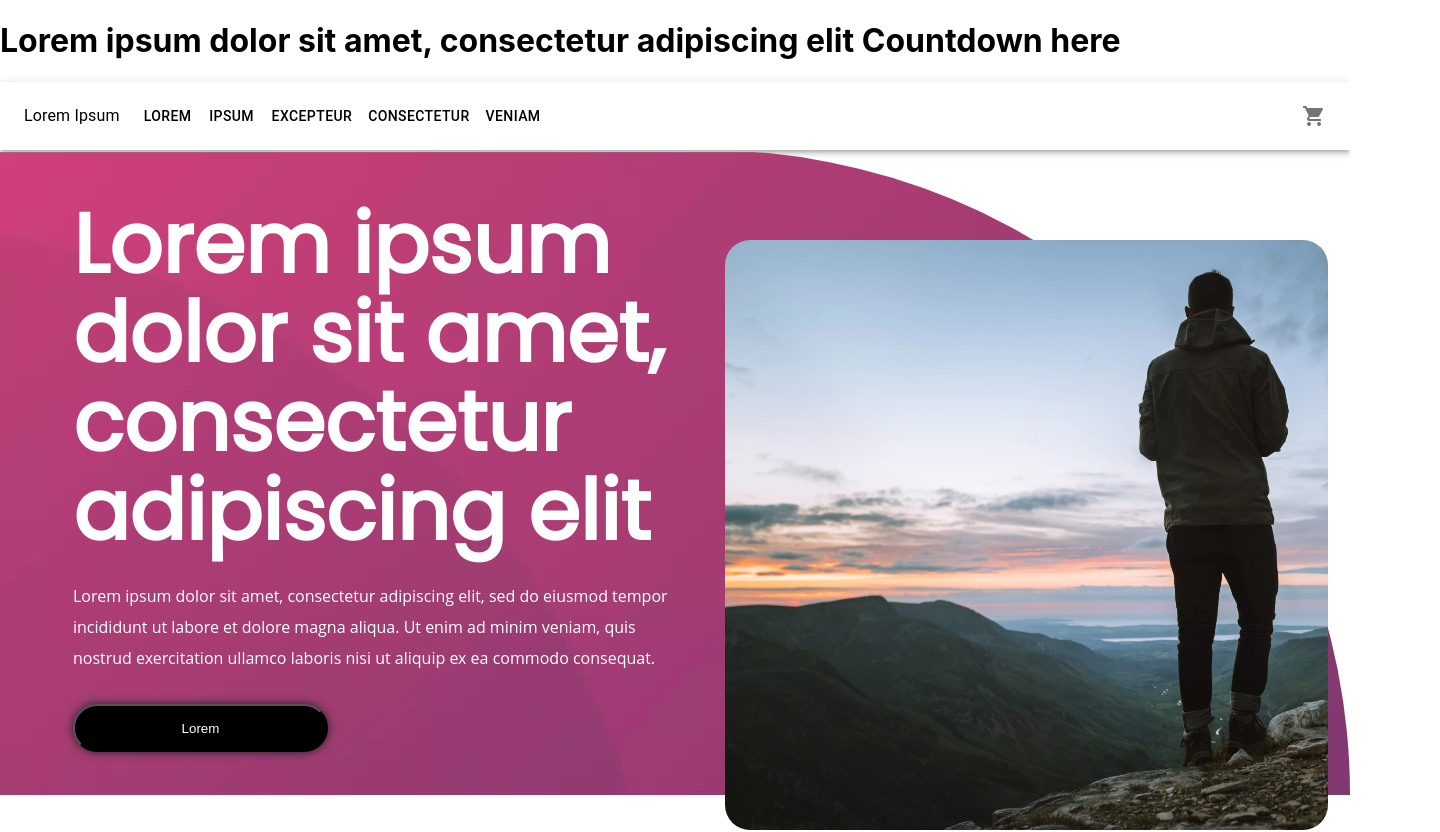
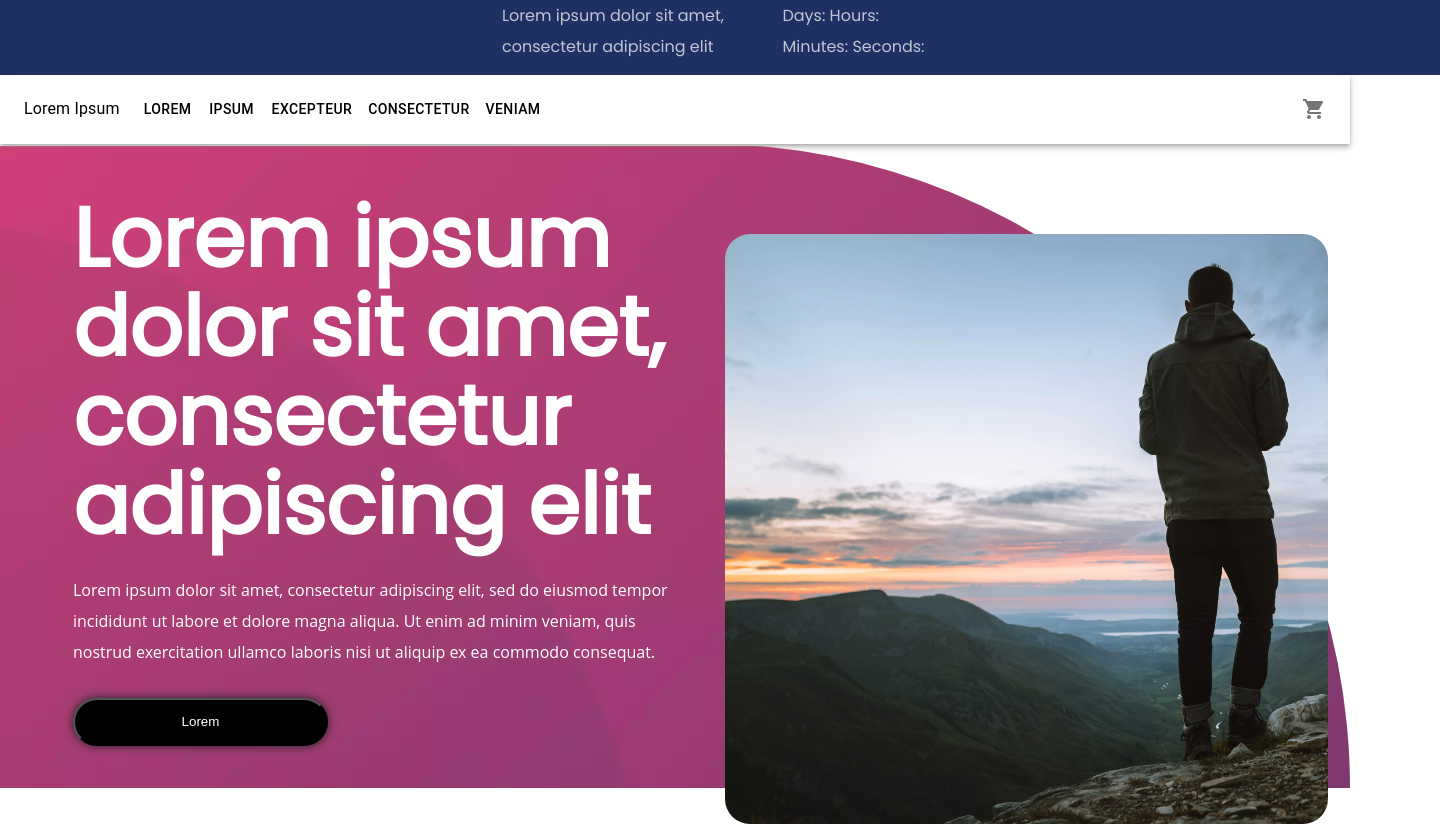
Before and after one commit to chrisbolosan/Lithium-Motors, a React (Create React App) app: page / in a window 1280 px wide. Shown: the top 832 px of the page, 1440 px wide, since content can reach past the window. Built offline with nearby package versions, Linux system fonts and the light colour scheme.

Commit message:
countdown section started

```diff
--- /dev/null
+++ b/src/LandingContainer/Countdown/Countdown.css
@@ -0,0 +1,22 @@
+.countdown-container {
+  display: flex;
+  justify-content: center;
+  height: 75px;
+  width: 1440px;
+  background-color: #1f3162;
+}
+.countdown-parent {
+  height: 31px;
+  width: 436px;
+  color: rgba(255, 255, 255, 0.72);
+  font-family: Poppins;
+  font-size: 16px;
+  letter-spacing: 0;
+  line-height: 31px;
+}
+.countdown-details {
+  display: flex;
+}
+.clockdiv {
+  color: rgba(255, 255, 255, 0.72);
+}
--- a/src/LandingContainer/Countdown/Countdown.js
+++ b/src/LandingContainer/Countdown/Countdown.js
@@ -1,11 +1,21 @@
 import React from "react";
-
+import "./Countdown.css";
 export default function Countdown() {
   return (
-    <div>
-      <h1>
-        Lorem ipsum dolor sit amet, consectetur adipiscing elit Countdown here
-      </h1>
+    <div className="countdown-container">
+      <div className="countdown-parent">
+        <div className="countdown-details">
+          Lorem ipsum dolor sit amet, consectetur adipiscing elit{" "}
+          <div className="countdown-clock-container">
+            <div id="clockdiv">
+              Days: <span class="days"></span>
+              Hours: <span class="hours"></span>
+              Minutes: <span class="minutes"></span>
+              Seconds: <span class="seconds"></span>
+            </div>
+          </div>
+        </div>
+      </div>
     </div>
   );
 }
```
